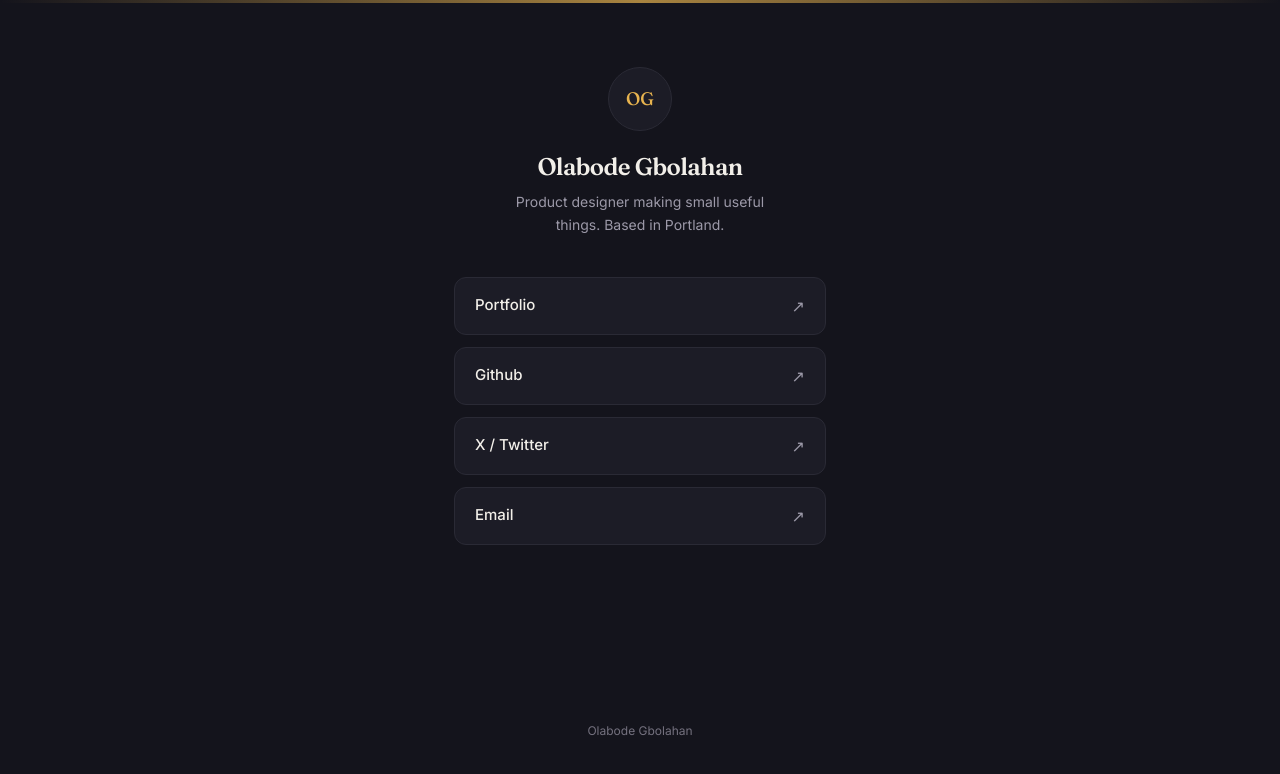
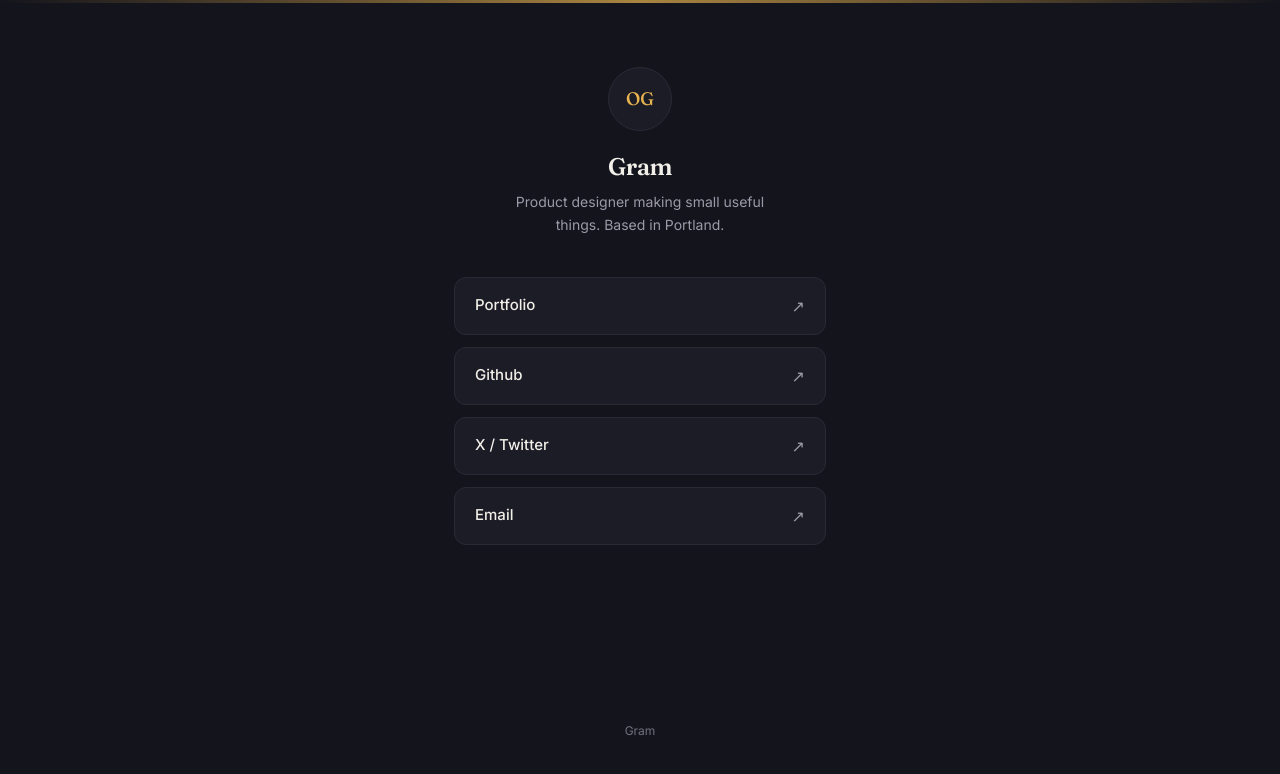
Before and after one commit to Gram442/Training, a React (Vite) app: page / in a window 1280 px wide. Shown: the top 774 px of the page. Built offline with nearby package versions, Linux system fonts and the light colour scheme.

Commit message:
Update App.jsx

```diff
--- a/src/App.jsx
+++ b/src/App.jsx
@@ -1,6 +1,6 @@
 // Edit the two objects below to make this your own.
 const profile = {
-  name: 'Olabode Gbolahan',
+  name: 'Gram',
   bio: 'Product designer making small useful things. Based in Portland.',
   initials: 'OG',
 }
```
